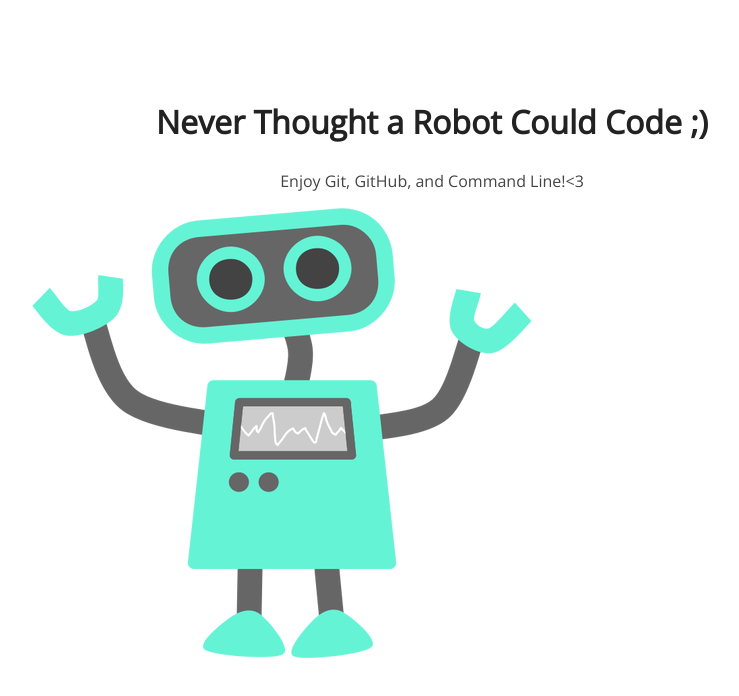
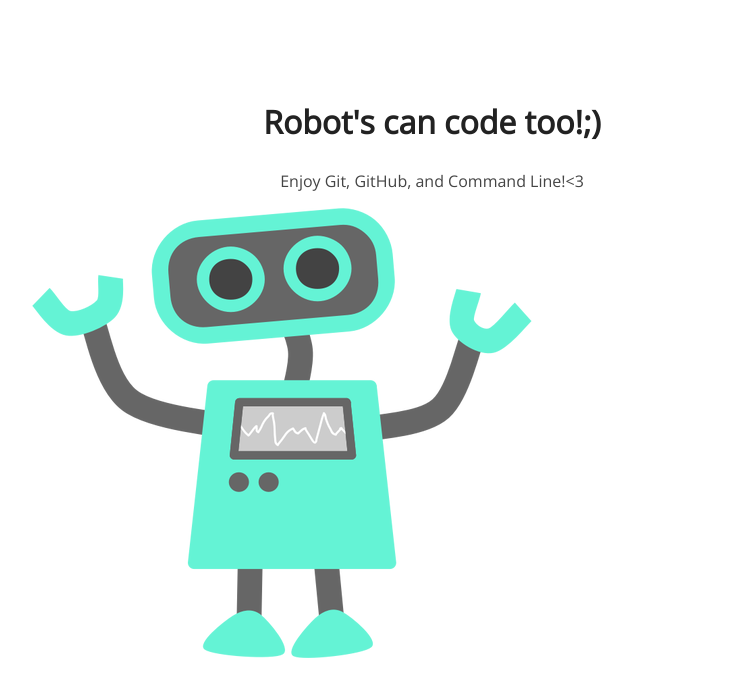
Before and after one commit to kaileywontorski/105-project, a plain HTML site: page index.html in a window 1280 px wide. Shown: the whole page, without its empty margins (208-947 px from the left). Drawn offline with nearby package versions, Linux system fonts and the light colour scheme.

Commit message:
changed statements in h1 and p

```diff
--- a/index.html
+++ b/index.html
@@ -8,7 +8,7 @@
 </head>
 <body>
 	<section>
-		<h1>Never Thought a Robot Could Code ;) </h1>
+		<h1>Robot's can code too!;) </h1>
 		<p> Enjoy Git, GitHub, and Command Line!<3</p>
 		<img src="img/happy-blue-robot.png">
 	</section>
```
